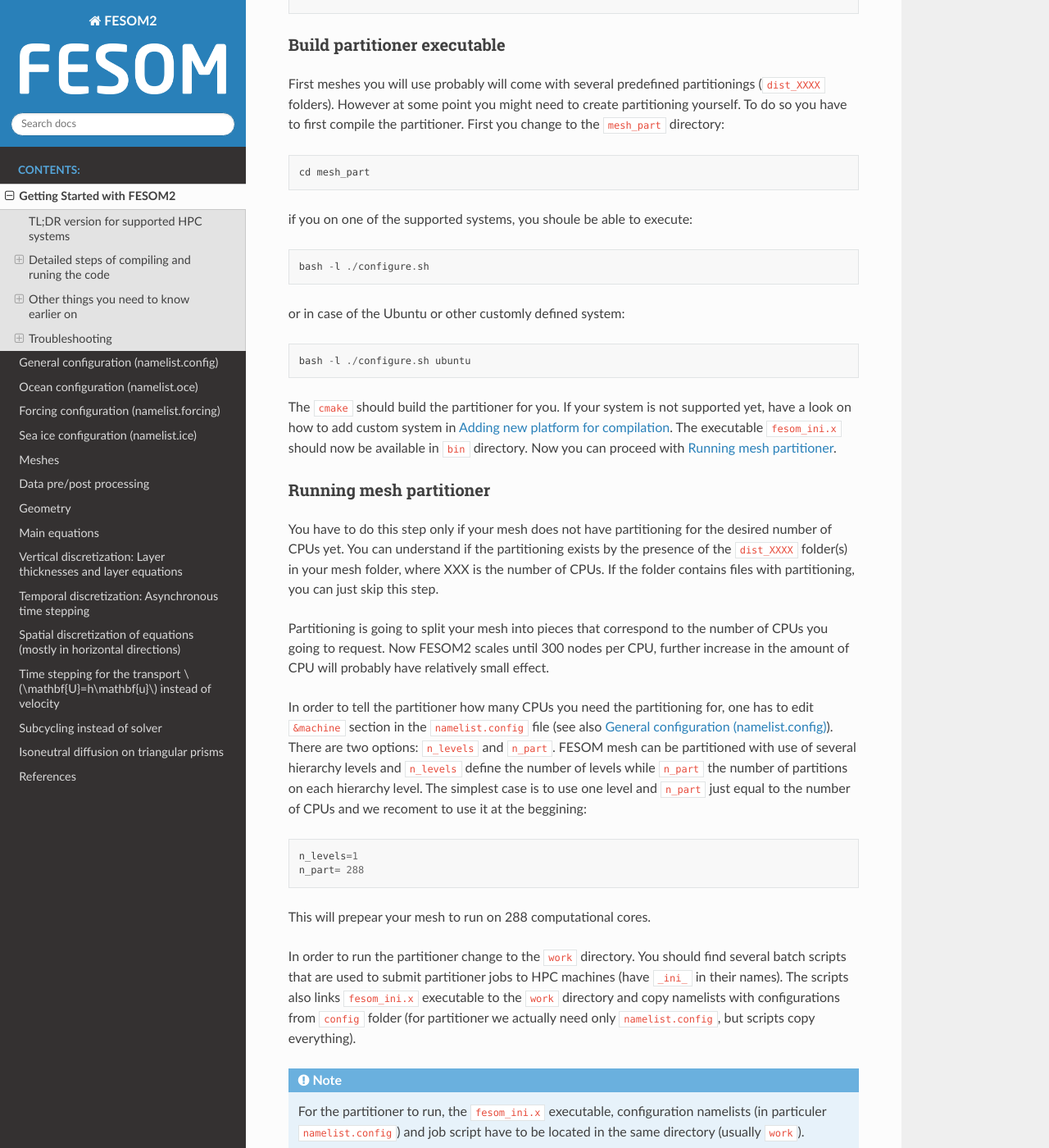
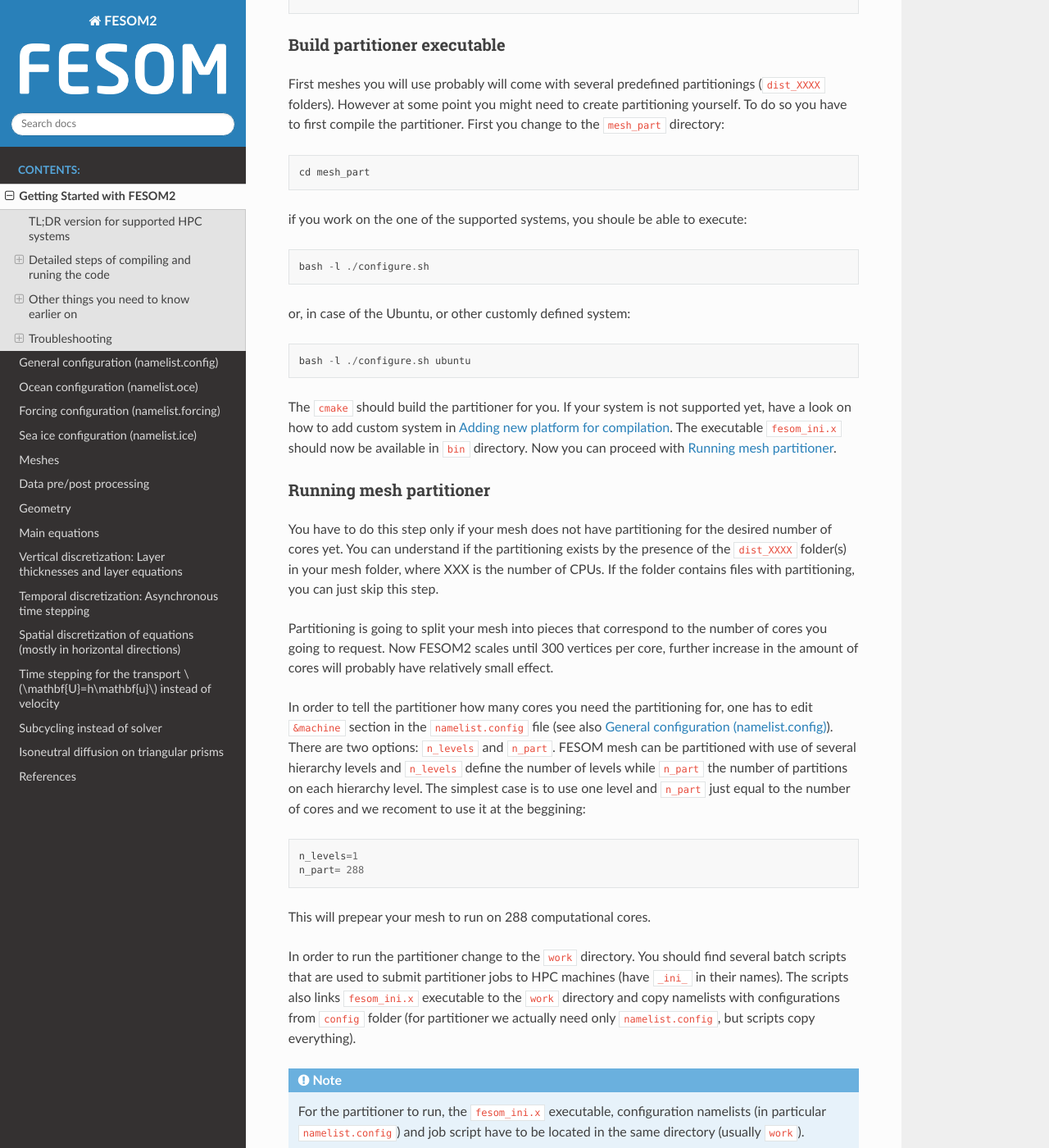
Before and after one commit to FESOM/fesom2_doc, a Sphinx documentation site: the page built from doc/getting_started/getting_started.rst, in a window 1280 px wide and 1400 px high, scrolled down 5616 px. Shown: the whole window at 82% size. Built offline with Sphinx 7.4.7 and the Read the Docs theme 2.0.0, drawn with Linux system fonts in a browser that asks for light colours; some of the changed text lies outside the part shown.

Commit message:
fixes from Sergey

```diff
--- a/doc/getting_started/getting_started.rst
+++ b/doc/getting_started/getting_started.rst
@@ -171,7 +171,7 @@ Let's assume that we run the model with a timestep of 30 minutes (= 1800 seconds
     84600.0 365 1948
     0.0     1   1949
 
-where the first row is the second of the day of the last time step of the model, and the second row gives the time when the simulation is to be continued. The first row indicates that the model ran for 365 days (in 1948) and 84600 seconds, which is ``1 day - 1 FESOM timestep`` in seconds. In the next run, FESOM2 will look for restart files for the year 1948 and continue the simulation at the 1st of January in 1949.
+where the first row is the second of the day of the last time step of the model, and the second row gives the time when the simulation is to be continued. The first row indicates that the model ran for 365 days (in 1948) and 84600 seconds, which is ``1 day - 1`` FESOM timestep in seconds. In the next run, FESOM2 will look for restart files for the year 1948 and continue the simulation at the 1st of January in 1949.
 
 Since 1948 is a leap year (366 days), this is an exceptional case and the fesom.clock file after two full years (1948--1949) would look like this:
 84600.0 364 1949
@@ -192,7 +192,7 @@ The simple time management of FESOM2 allows to easily trick FESOM2 to accept exi
     mv fesom.2009.ice.nc fesom.1947.ice.nc
     mv fesom.2009.oce.nc fesom.1947.oce.nc
 
-By changing the clock file into:
+by changing the clock file into:
 
 ::
 
@@ -211,13 +211,13 @@ First meshes you will use probably will come with several predefined partitionin
 
     cd mesh_part
 
-if you on one of the supported systems, you shoule be able to execute:
+if you work on the one of the supported systems, you shoule be able to execute:
 
 ::
 
     bash -l ./configure.sh
 
-or in case of the Ubuntu or other customly defined system:
+or, in case of the Ubuntu, or other customly defined system:
 
 ::
 
@@ -229,11 +229,11 @@ The ``cmake`` should build the partitioner for you. If your system is not suppor
 Running mesh partitioner
 ------------------------
 
-You have to do this step only if your mesh does not have partitioning for the desired number of CPUs yet. You can understand if the partitioning exists by the presence of the ``dist_XXXX`` folder(s) in your mesh folder, where XXX is the number of CPUs. If the folder contains files with partitioning, you can just skip this step.
+You have to do this step only if your mesh does not have partitioning for the desired number of cores yet. You can understand if the partitioning exists by the presence of the ``dist_XXXX`` folder(s) in your mesh folder, where XXX is the number of CPUs. If the folder contains files with partitioning, you can just skip this step.
 
-Partitioning is going to split your mesh into pieces that correspond to the number of CPUs you going to request. Now FESOM2 scales until 300 nodes per CPU, further increase in the amount of CPU will probably have relatively small effect.
+Partitioning is going to split your mesh into pieces that correspond to the number of cores you going to request. Now FESOM2 scales until 300 vertices per core, further increase in the amount of cores will probably have relatively small effect.
 
-In order to tell the partitioner how many CPUs you need the partitioning for, one has to edit ``&machine`` section in the ``namelist.config`` file (see also :ref:`chap_general_configuration`). There are two options: ``n_levels`` and ``n_part``. FESOM mesh can be partitioned with use of several hierarchy levels and ``n_levels`` define the number of levels while ``n_part`` the number of partitions on each hierarchy level. The simplest case is to use one level and ``n_part`` just equal to the number of CPUs and we recoment to use it at the beggining:
+In order to tell the partitioner how many cores you need the partitioning for, one has to edit ``&machine`` section in the ``namelist.config`` file (see also :ref:`chap_general_configuration`). There are two options: ``n_levels`` and ``n_part``. FESOM mesh can be partitioned with use of several hierarchy levels and ``n_levels`` define the number of levels while ``n_part`` the number of partitions on each hierarchy level. The simplest case is to use one level and ``n_part`` just equal to the number of cores and we recoment to use it at the beggining:
 
 ::
 
@@ -245,7 +245,7 @@ This will prepear your mesh to run on 288 computational cores.
 In order to run the partitioner change to the ``work`` directory. You should find several batch scripts that are used to submit partitioner jobs to HPC machines (have ``_ini_`` in their names). The scripts also links ``fesom_ini.x`` executable to the ``work`` directory and copy namelists with configurations from ``config`` folder (for partitioner we actually need only ``namelist.config``, but scripts copy everything).
 
 .. note::
-   For the partitioner to run, the ``fesom_ini.x`` executable, configuration namelists (in particuler ``namelist.config``) and job script have to be located in the same directory (usually ``work``).
+   For the partitioner to run, the ``fesom_ini.x`` executable, configuration namelists (in particular ``namelist.config``) and job script have to be located in the same directory (usually ``work``).
 
 If you are working on AWI's ``ollie`` supercomputer, you have to use ``job_ini_ollie``, in other case use the job script for your specific HPC platform, or try to modify one of the existing ones. For relativelly small meshes (up to 1M nodes) and small partitions it is usually fine just to run the partitioner on a login node (it is serial anyway), like this:
 
@@ -273,7 +273,7 @@ Model spinup / Cold start at higher resolutions
 
 Cold starting the model at high mesh resolutions with standard values for timestep and viscosity will lead to instabilities that cause the model to crash. If no restart files are available and a spinup has to be performed, the following changes should be made for the first month long simulation and then taken back gradually over the next 6-8 months:
 
-- First thing that usually helps (espetially at low resolution meshes) is to set in ``namelist.oce``::
+- First thing to try, that usually helps, is to set in the ``namelist.oce``::
 
     w_split=.true.
 
```
Also changed, not shown: other parts of doc/getting_started/getting_started.rst (+11 -11 lines).
